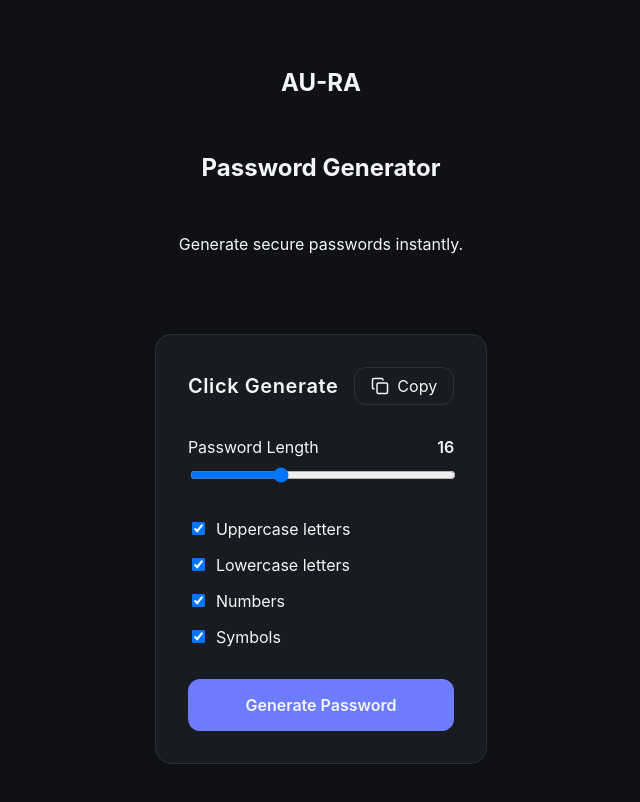
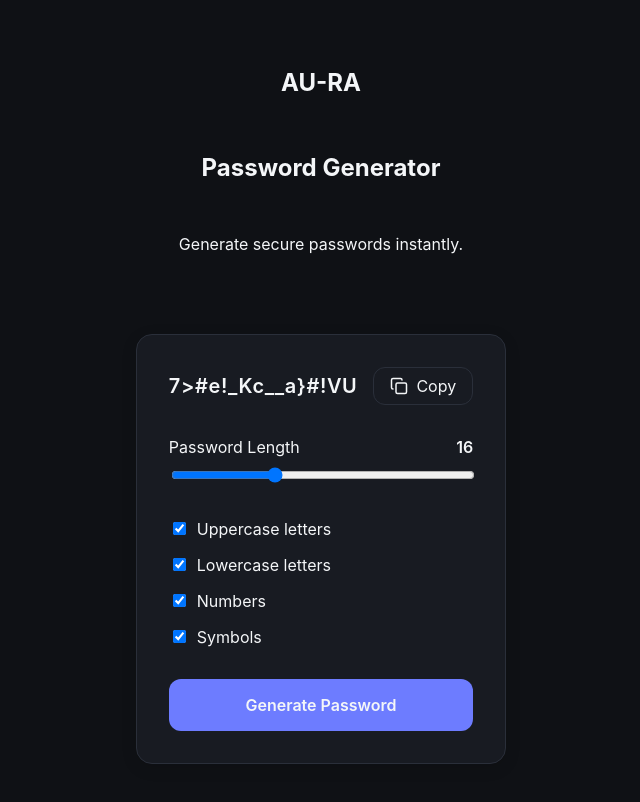
Before and after one commit to mmycdev/aura-password-generator, a React (Vite) app: page / in a window 1280 px wide. Shown: the top 802 px of the page, without its empty margins (319-959 px from the left). Built offline with nearby package versions, Linux system fonts and the light colour scheme.

Commit message:
feat(password): generate password on startup

```diff
--- a/src/components/PasswordCard/PasswordCard.tsx
+++ b/src/components/PasswordCard/PasswordCard.tsx
@@ -4,7 +4,15 @@ import { useState } from "react";
 import { generatePassword } from "../../services/password";
 
 function PasswordCard() {
-  const [password, setPassword] = useState("Click Generate");
+const [password, setPassword] = useState(() =>
+  generatePassword({
+    length: 16,
+    includeUppercase: true,
+    includeLowercase: true,
+    includeNumbers: true,
+    includeSymbols: true,
+  }),
+);
   const [length, setLength] = useState(16);
   const [options, setOptions] = useState({
   includeUppercase: true,
@@ -12,13 +20,18 @@ function PasswordCard() {
   includeNumbers: true,
   includeSymbols: true,
 });
-  function handleGeneratePassword() {
+
+function updatePassword() {
   const newPassword = generatePassword({
-  length,
-  ...options,
-});
+    length,
+    ...options,
+  });
 
   setPassword(newPassword);
+}
+
+  function handleGeneratePassword() {
+  updatePassword();
 }
 
 function handleOptionChange(
```
